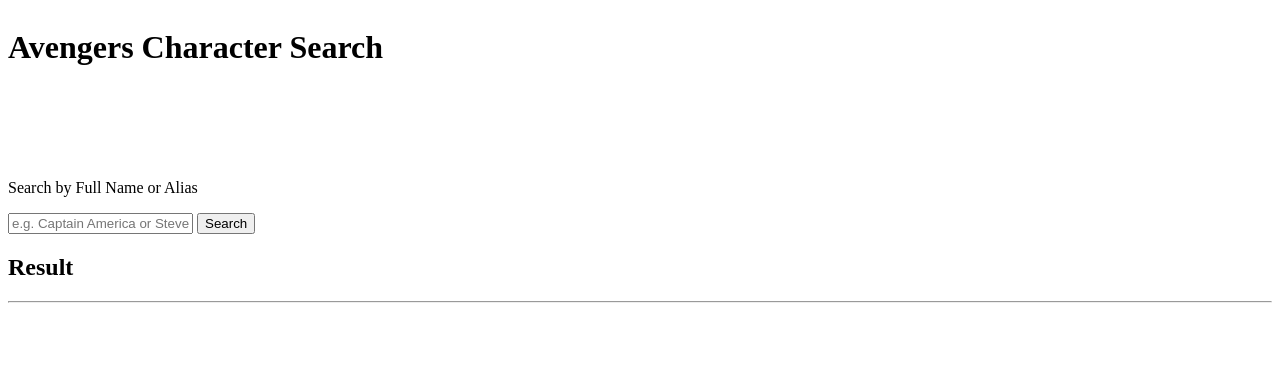
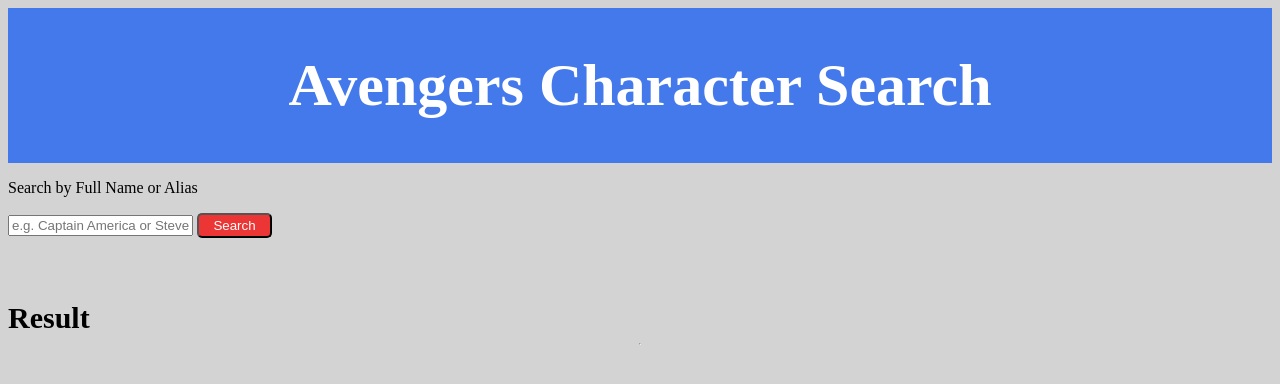
Before and after one commit to adoseofsam/info2180-lab4, a plain HTML site: page index.html in a window 1280 px wide. Drawn offline with Linux system fonts and the light colour scheme.

Commit message:
Updated styles

```diff
--- a/styles.css
+++ b/styles.css
@@ -3,6 +3,45 @@
     grid-template-rows: 155px auto;
 }
 
+header {
+    display: flex;
+    height: 100%;
+    width: 100%;
+    justify-content: center;
+    align-items: center;
+    grid-row-start: 1;
+    font-size: 30px;
+    background-color: #4479eb;
+    color: white;
+}
+
+button{
+    height: 25px;
+    width: 75px;
+    border-color: black;
+    border-radius: 5px;
+    background-color: rgb(236, 54, 54);
+    color: white;
+}
+
+body {
+    background-color: lightgrey;
+}
+
+
+h2{
+    grid-row-start: 3;
+    font-size: 30px;
+    width: 200px;
+    margin: 0;
+    padding-top: 5%;
+}
+main {
+    display: grid;
+    grid-template-rows: auto auto auto;
+}
+
+
 .result div{
     width: 100%
 }
```
